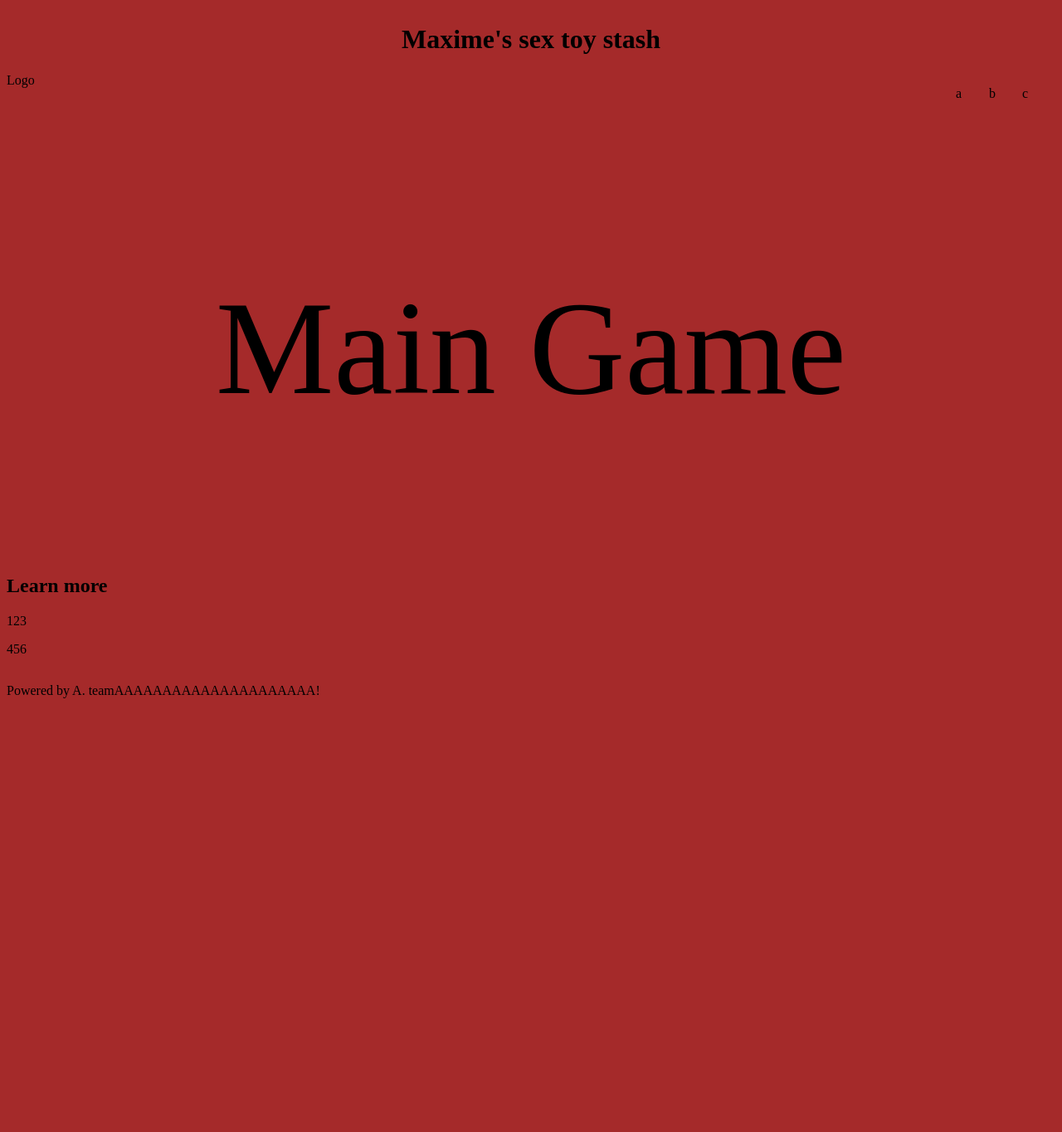
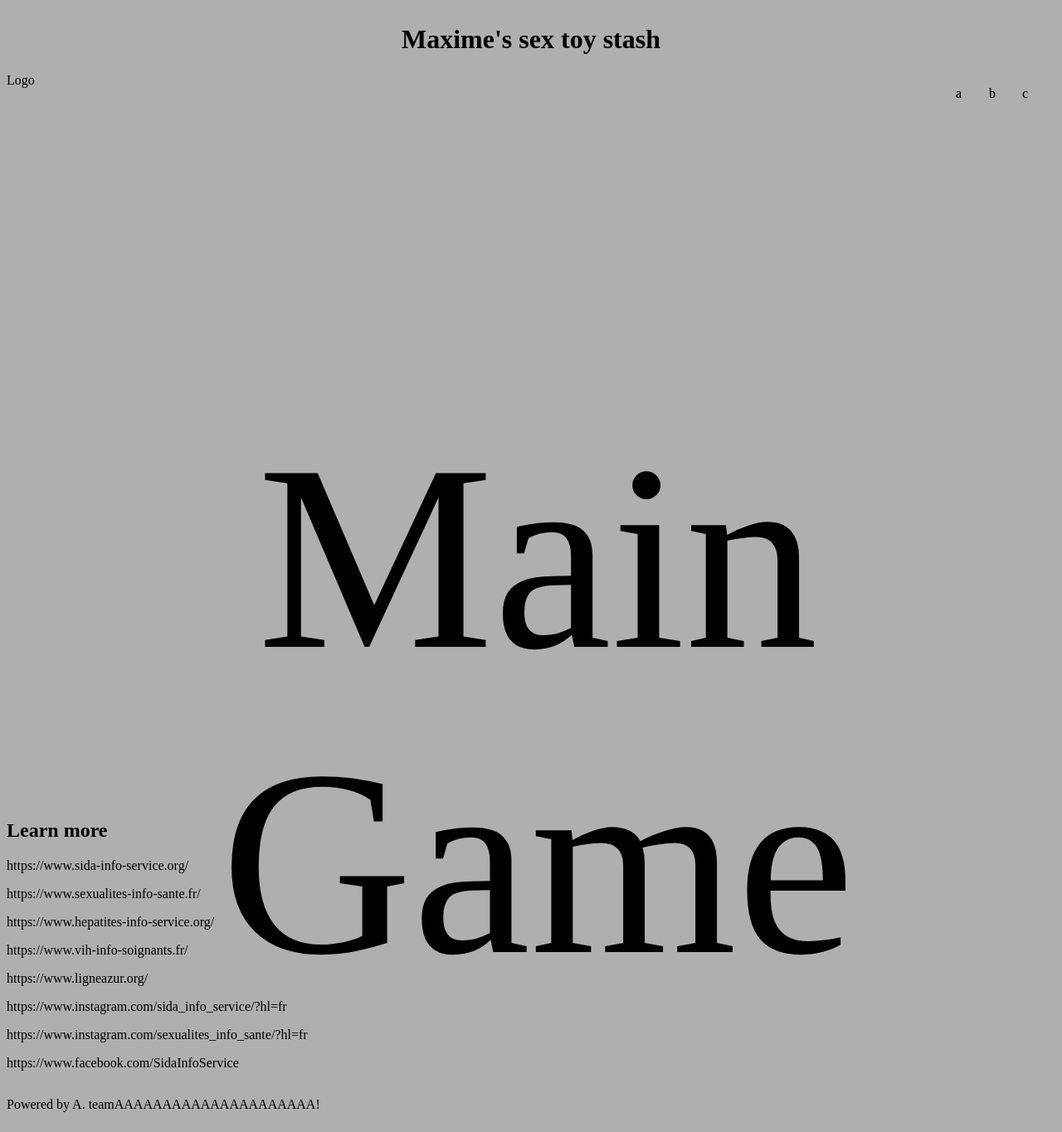
Before and after one commit to maximusprime01/nuitinfo2, a PHP site: page / in a window 1280 px wide. Shown: the whole page at 83% size. Before the commit the page ends 842 px from the top, so only its background shows below. Run offline with PHP 8.4, Linux system fonts and the light colour scheme.

Commit message:
FEAT: whole viewport styling+learning more content

```diff
--- a/index.html
+++ b/index.html
@@ -36,9 +36,17 @@
 
             <article>
                 <h1>Learn more</h1>
-                <p>123</p>
-                <p>456</p>
+                <p>https://www.sida-info-service.org/</p>
+                <p>https://www.sexualites-info-sante.fr/</p>
+                <p>https://www.hepatites-info-service.org/</p>
+                <p>https://www.vih-info-soignants.fr/</p>
+                <p>https://www.ligneazur.org/</p>
+                <p>https://www.instagram.com/sida_info_service/?hl=fr</p>
+                <p>https://www.instagram.com/sexualites_info_sante/?hl=fr</p>
+                <p>https://www.facebook.com/SidaInfoService</p>
             </article>
+
+
             <div class="footer">
                 <p>
                     Powered by A. team
--- a/style.css
+++ b/style.css
@@ -1,8 +1,23 @@
 body
 {
-    background-color: brown;
+    background-color: rgb(175, 175, 175);
     /*height: 100vh;*/
 }
+
+/* Hide scrollbar for IE, Edge and Firefox */
+body
+{
+    -ms-overflow-style: none;  /* IE and Edge */
+    scrollbar-width: none;  /* Firefox */
+}
+
+/* Hide scrollbar for Chrome, Safari and Opera */
+body::-webkit-scrollbar
+{
+    display: none;
+}
+
+
 
 body div
 {
@@ -41,7 +56,9 @@ body nav
 
 .main
 {
-    font-size: 10em;
+    height: 100vh;
+    width: 100vw;
+    font-size: 20em;
     text-align: center;
 }
 
```
